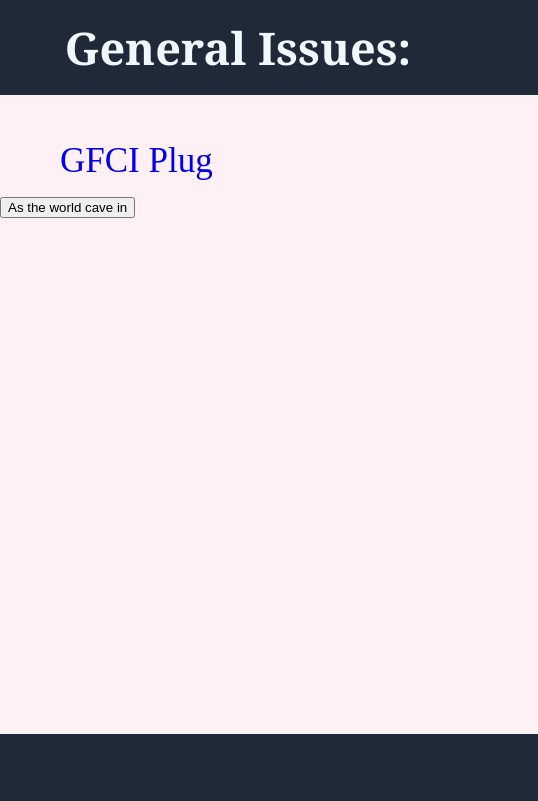
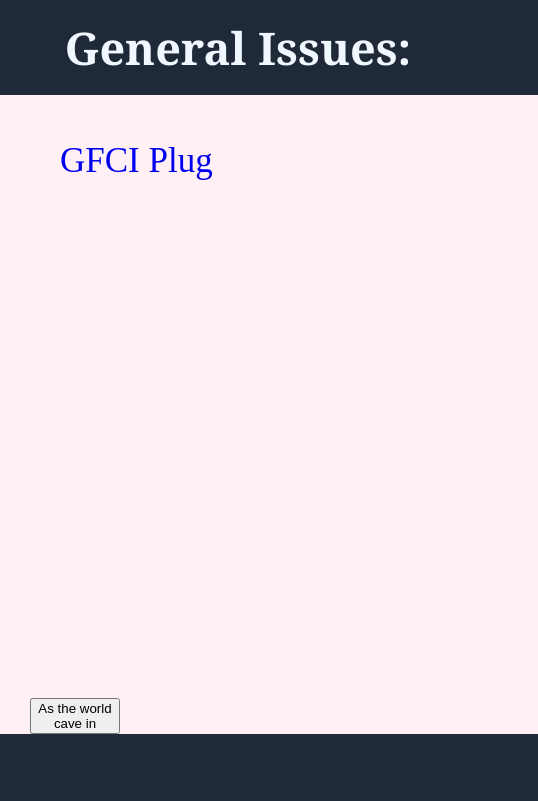
Before and after one commit to x3rD1/followurzingtree, a plain HTML site: page index.html in a window 1280 px wide. Shown: the full height of the page, 0-538 px from the left. Drawn offline with Linux system fonts and the light colour scheme.

Commit message:
Fix location

```diff
--- a/style.css
+++ b/style.css
@@ -37,8 +37,16 @@ p {
 }
 
 .gen {
+    display: flex;
+    flex-direction: column;
+    justify-content: space-between;
     width: 960px;
     background-color: lavenderblush;
+}
+
+.atwci {
+    width: 90px;
+    margin-left: 30px;
 }
 
 .invoice {
```
